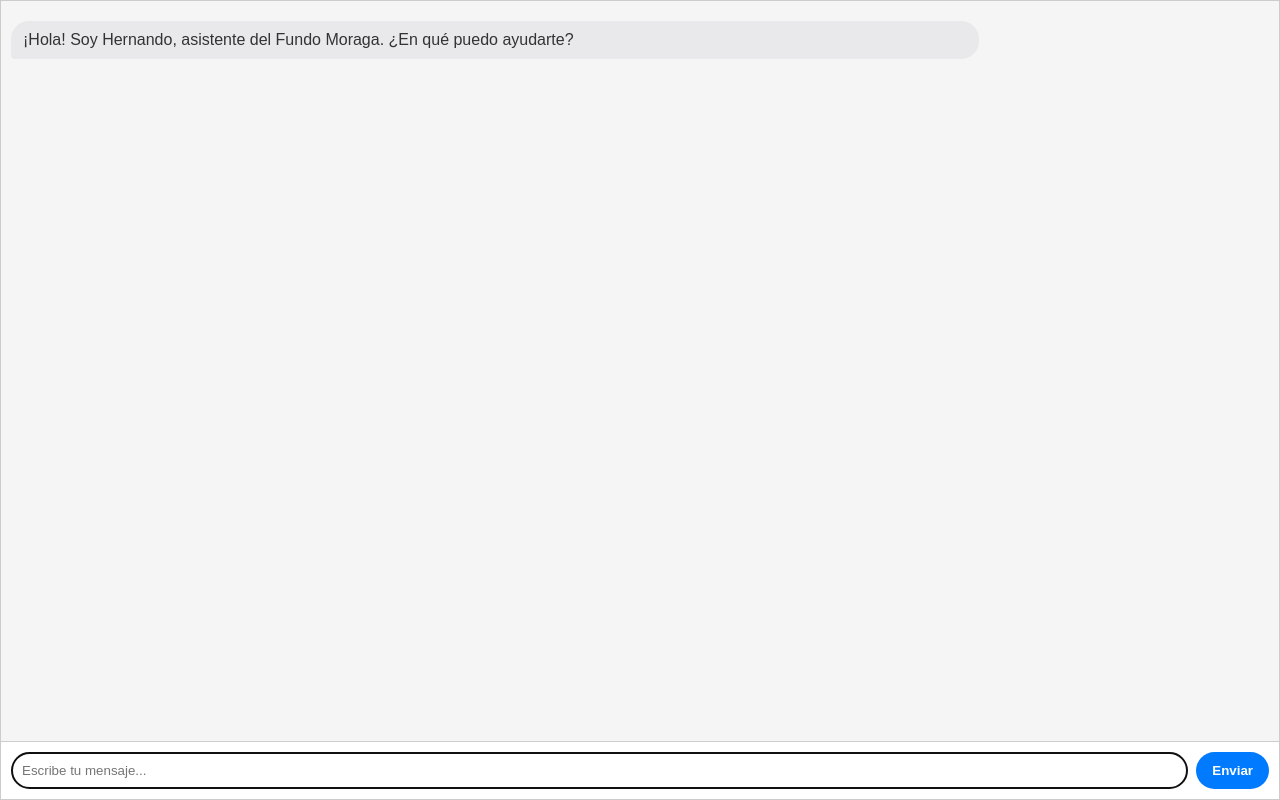
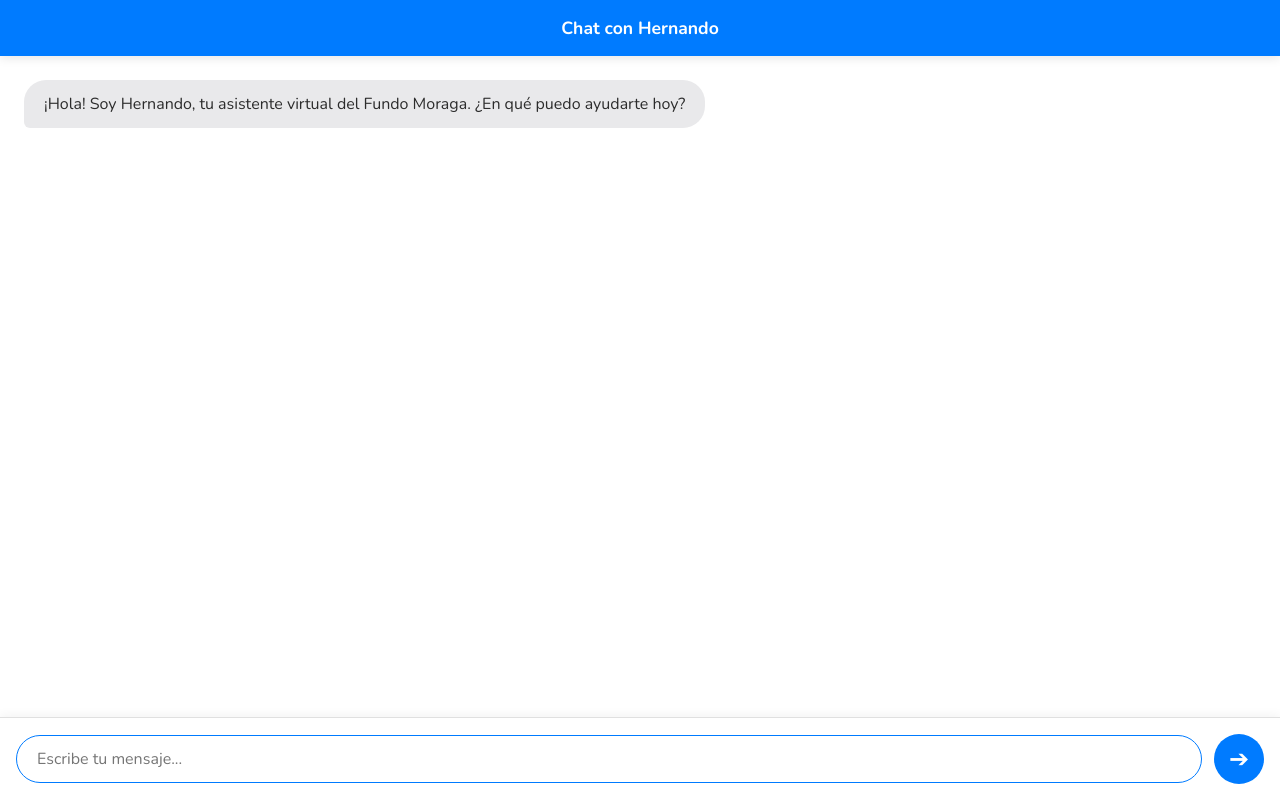
Before and after one commit to FundoMoraga/Fundo-Moraga, a Flask app: page /widget in a window 1280 px wide. Run offline with Flask 3, Linux system fonts and the light colour scheme; parts of the project's set-up code (start-up, migrations or seed data) failed here and were passed over.

Commit message:
Feat: Redesign chat UI and update bot personality

```diff
--- a/templates/chat_widget.html
+++ b/templates/chat_widget.html
@@ -2,78 +2,112 @@
 <html>
 <head>
     <title>Chat con Hernando</title>
+    <meta name="viewport" content="width=device-width, initial-scale=1.0">
     <style>
+        @import url('https://fonts.googleapis.com/css2?family=Nunito:wght@400;600;700&display=swap');
+
         body {
             margin: 0;
-            font-family: Arial, sans-serif;
+            font-family: 'Nunito', sans-serif;
+            background-color: #f7f9fc;
         }
         #chatbox {
             width: 100vw;
             height: 100vh;
-            border: 1px solid #ccc;
             display: flex;
             flex-direction: column;
             box-sizing: border-box;
+            background-color: #ffffff;
+        }
+        #chat-header {
+            background: #007bff;
+            color: white;
+            padding: 1rem;
+            text-align: center;
+            font-weight: 700;
+            font-size: 1.1rem;
+            box-shadow: 0 2px 10px rgba(0,0,0,0.1);
+            z-index: 10;
         }
         #messages {
             flex: 1;
             overflow-y: auto;
-            padding: 10px;
-            background: #f5f5f5;
+            padding: 1.5rem;
+            display: flex;
+            flex-direction: column;
+            gap: 0.75rem;
         }
         .message {
-            margin: 10px 0;
-            padding: 8px 12px;
-            border-radius: 18px;
-            max-width: 75%;
-            line-height: 1.4;
+            padding: 0.75rem 1.25rem;
+            border-radius: 22px;
+            max-width: 80%;
+            line-height: 1.5;
+            word-wrap: break-word;
         }
         .user-message {
-            background: #007bff;
+            background-image: linear-gradient(to right, #007bff, #0056b3);
             color: white;
-            margin-left: auto;
-            text-align: left;
-            border-bottom-right-radius: 4px;
+            align-self: flex-end;
+            border-bottom-right-radius: 6px;
         }
         .bot-message {
             background: #e9e9eb;
-            color: #333;
-            margin-right: auto;
-            border-bottom-left-radius: 4px;
+            color: #2c2c2c;
+            align-self: flex-start;
+            border-bottom-left-radius: 6px;
         }
         #input-area {
             display: flex;
-            padding: 10px;
-            border-top: 1px solid #ccc;
-            background: #fff;
+            align-items: center;
+            padding: 1rem;
+            border-top: 1px solid #e0e0e0;
+            background: #ffffff;
+            box-shadow: 0 -2px 10px rgba(0,0,0,0.05);
         }
         #message-input {
             flex: 1;
-            padding: 10px;
+            padding: 0.75rem 1.25rem;
             border: 1px solid #ccc;
-            border-radius: 20px;
+            border-radius: 25px;
+            font-family: 'Nunito', sans-serif;
+            font-size: 1rem;
+            transition: border-color 0.2s;
+        }
+        #message-input:focus {
+            outline: none;
+            border-color: #007bff;
         }
         #send-btn {
-            margin-left: 8px;
-            padding: 10px 16px;
+            margin-left: 0.75rem;
             background: #007bff;
             color: white;
             border: none;
-            border-radius: 20px;
+            border-radius: 50%;
+            width: 50px;
+            height: 50px;
             cursor: pointer;
-            font-weight: bold;
+            font-size: 1.5rem;
+            display: flex;
+            align-items: center;
+            justify-content: center;
+            transition: background-color 0.2s;
         }
         #send-btn:hover {
             background: #0056b3;
+        }
+        #send-btn:disabled {
+            background: #a0a0a0;
+            cursor: not-allowed;
         }
     </style>
 </head>
 <body>
     <div id="chatbox">
+        <div id="chat-header">Chat con Hernando</div>
         <div id="messages"></div>
         <div id="input-area">
             <input type="text" id="message-input" placeholder="Escribe tu mensaje...">
-            <button id="send-btn">Enviar</button>
+            <button id="send-btn" aria-label="Enviar">➔</button>
         </div>
     </div>
 
@@ -138,7 +172,11 @@
             }
         });
 
-        addMessage('¡Hola! Soy Hernando, asistente del Fundo Moraga. ¿En qué puedo ayudarte?', false);
+        // Simular un mensaje de bienvenida del bot
+        setTimeout(() => {
+            addMessage('¡Hola! Soy Hernando, tu asistente virtual del Fundo Moraga. ¿En qué puedo ayudarte hoy?', false);
+        }, 500);
+
         messageInput.focus();
     </script>
 </body>
```
Also changed, not shown: openai_client.py (+8 -8 lines).
